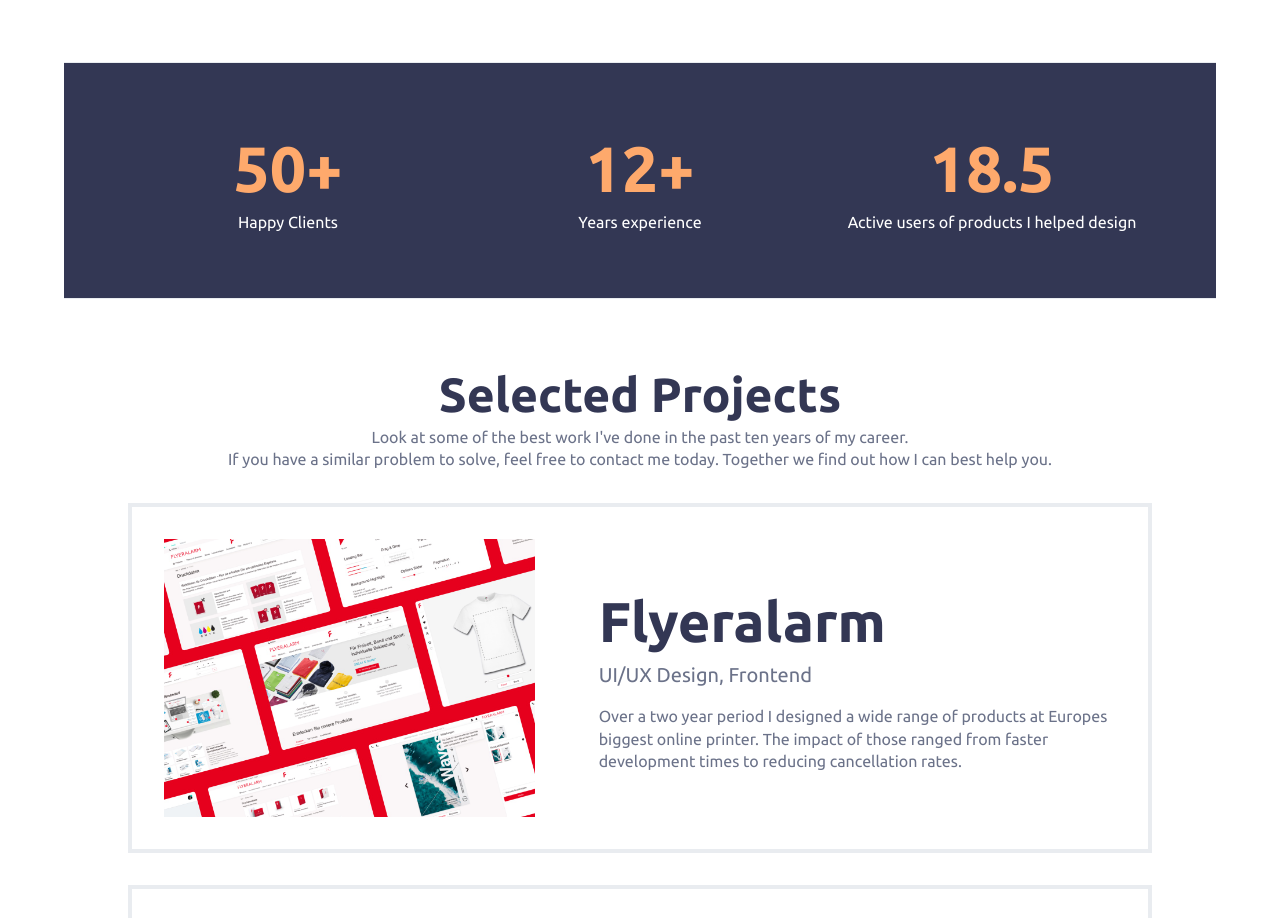
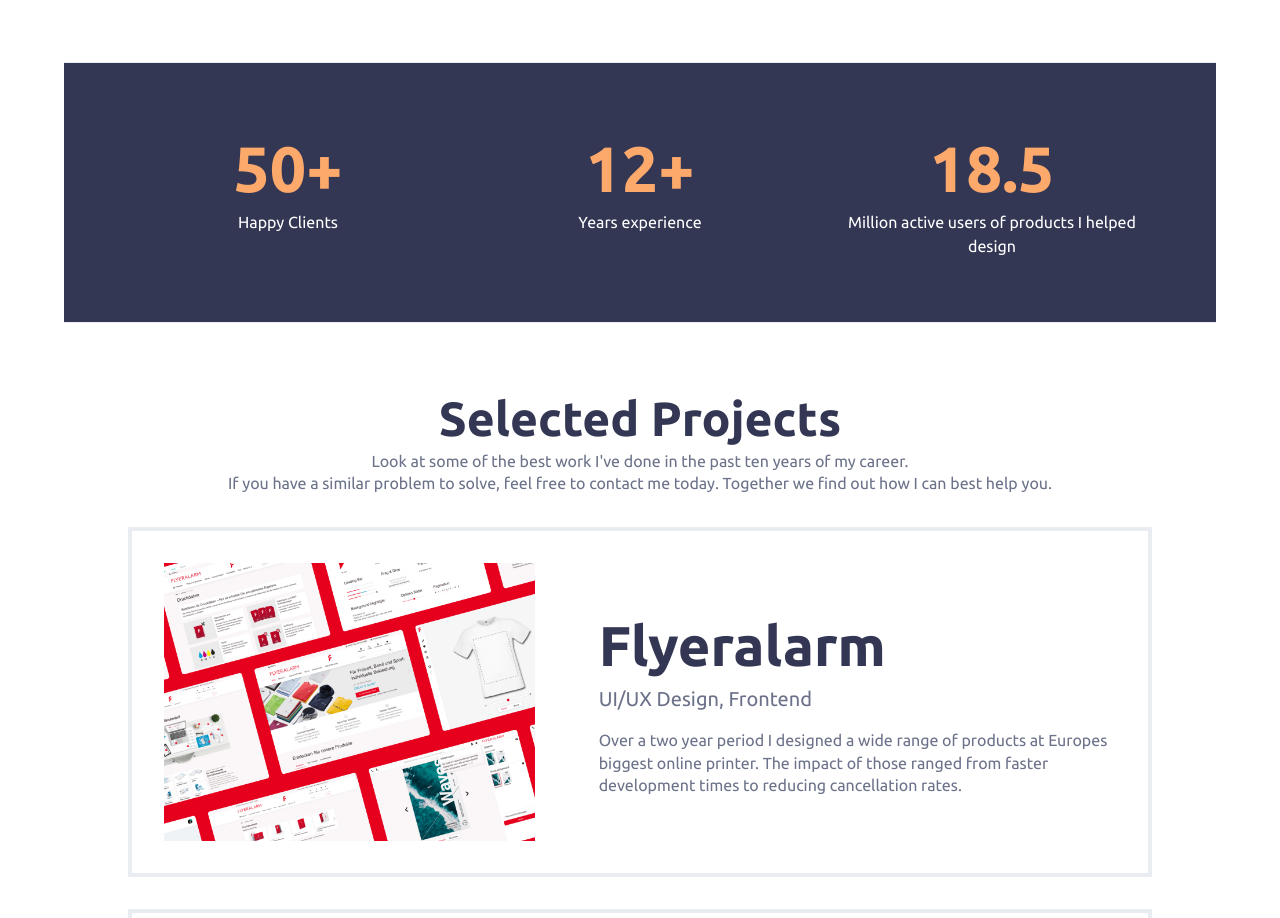
Before and after one commit to wjXfHSgxfm/wjXfHSgxfm.github.io, a plain HTML site: page portfolio/index.html in a window 1280 px wide. Shown: the part 960-1878 px from the top of the page. Drawn offline with Linux system fonts and the light colour scheme.

Commit message:
Typo fix

```diff
--- a/portfolio/index.html
+++ b/portfolio/index.html
@@ -45,7 +45,7 @@
         <section class="dark numbers">
             <div><h2>50+</h2>Happy Clients</div>
             <div><h2>12+</h2>Years experience</div>
-            <div><h2>18.5</h2>Active users of products I helped design</div>
+            <div><h2>18.5</h2>Million active users of products I helped design</div>
         </section>
 
 
```
